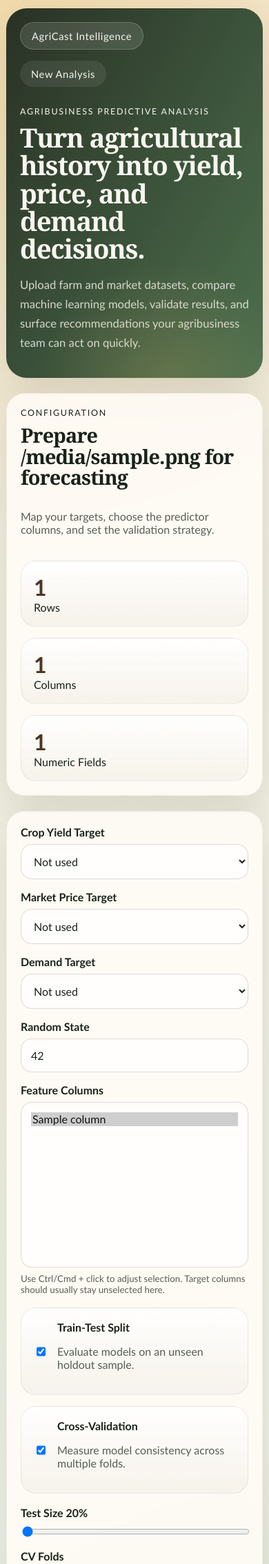
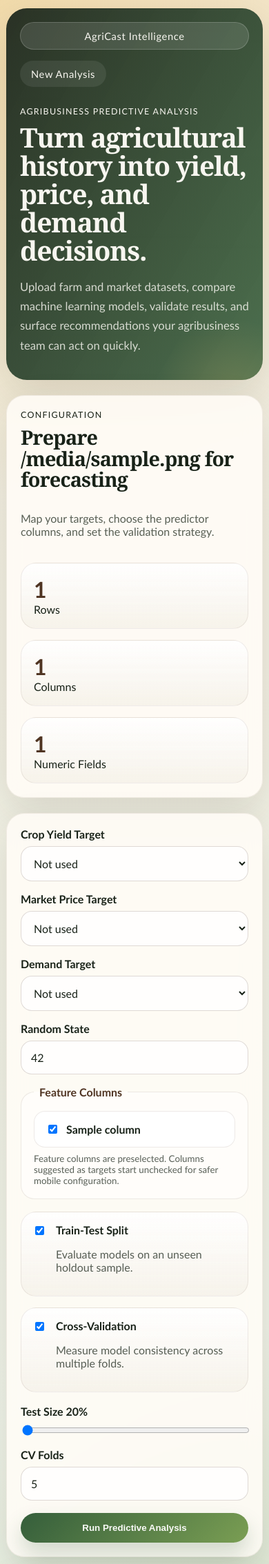
Before and after one commit to kgthunder-arch/Thunder-repository, a Flask app: template templates/configure.html in a window 390 px wide. Shown: the top 2268 px of the page at 69% size. Run offline with Flask 3, Linux system fonts and the light colour scheme; the template is opened without the code that fills it: most values are stand-ins (such as "Sample title", 1, 10 or a date in 2020); some libraries are stand-ins or nearby versions.

Commit message:
Improve mobile layout and feature selection

```diff
--- a/static/css/styles.css
+++ b/static/css/styles.css
@@ -14,6 +14,11 @@
 
 * {
     box-sizing: border-box;
+}
+
+html,
+body {
+    overflow-x: hidden;
 }
 
 body {
@@ -188,7 +193,7 @@ body {
 }
 
 .feature-grid {
-    grid-template-columns: repeat(auto-fit, minmax(200px, 1fr));
+    grid-template-columns: repeat(auto-fit, minmax(180px, 1fr));
     margin-top: 18px;
 }
 
@@ -234,7 +239,7 @@ body {
 
 .source-grid,
 .toggle-row {
-    grid-template-columns: repeat(auto-fit, minmax(260px, 1fr));
+    grid-template-columns: repeat(auto-fit, minmax(220px, 1fr));
 }
 
 .source-card,
@@ -243,6 +248,7 @@ body {
     display: flex;
     gap: 14px;
     cursor: pointer;
+    align-items: flex-start;
 }
 
 .source-card input,
@@ -268,7 +274,8 @@ body {
 input[type="file"],
 input[type="number"],
 input[type="range"],
-select {
+select,
+button {
     width: 100%;
 }
 
@@ -281,10 +288,59 @@ select {
     background: rgba(255, 255, 255, 0.82);
     color: var(--ink);
     font: inherit;
+    font-size: 16px;
 }
 
 select[multiple] {
     min-height: 240px;
+}
+
+fieldset {
+    margin: 0;
+    min-width: 0;
+}
+
+.feature-fieldset {
+    border: 1px solid rgba(79, 52, 34, 0.1);
+    border-radius: 20px;
+    padding: 18px;
+    background: rgba(255, 255, 255, 0.54);
+}
+
+.feature-fieldset legend {
+    padding: 0 8px;
+    font-weight: 700;
+    color: var(--soil);
+}
+
+.feature-checklist {
+    display: grid;
+    grid-template-columns: repeat(auto-fit, minmax(180px, 1fr));
+    gap: 12px;
+}
+
+.feature-option {
+    display: flex;
+    align-items: center;
+    gap: 10px;
+    padding: 14px;
+    border-radius: 16px;
+    border: 1px solid rgba(79, 52, 34, 0.1);
+    background: rgba(255, 255, 255, 0.86);
+    cursor: pointer;
+    min-width: 0;
+}
+
+.feature-option span {
+    overflow-wrap: anywhere;
+}
+
+.feature-option input {
+    flex: 0 0 auto;
+}
+
+.feature-option-muted {
+    opacity: 0.72;
 }
 
 .config-grid {
@@ -329,6 +385,7 @@ select[multiple] {
 .table-shell {
     width: 100%;
     overflow-x: auto;
+    -webkit-overflow-scrolling: touch;
 }
 
 .data-table {
@@ -367,6 +424,15 @@ select[multiple] {
     padding: 18px;
 }
 
+.chart-card {
+    overflow: hidden;
+}
+
+.chart-card .plotly-graph-div,
+.chart-card .js-plotly-plot {
+    width: 100% !important;
+}
+
 .chart-grid,
 .table-grid {
     grid-template-columns: repeat(2, minmax(0, 1fr));
@@ -396,6 +462,7 @@ select[multiple] {
     .page-shell {
         width: min(100% - 18px, 100%);
         margin-top: 12px;
+        margin-bottom: 28px;
     }
 
     .hero-shell,
@@ -406,4 +473,58 @@ select[multiple] {
     .hero-copy {
         padding-top: 28px;
     }
+
+    .hero-shell::after {
+        width: 220px;
+        height: 220px;
+        inset: auto -18% -24% auto;
+    }
+
+    .hero-copy h1 {
+        font-size: clamp(2rem, 10vw, 2.8rem);
+    }
+
+    .eyebrow,
+    .section-kicker {
+        letter-spacing: 0.1em;
+    }
+
+    .source-card,
+    .toggle-card,
+    .feature-option,
+    .insight-card,
+    .table-card,
+    .chart-card {
+        padding: 16px;
+    }
+
+    .feature-checklist,
+    .stats-row,
+    .feature-grid,
+    .source-grid,
+    .toggle-row {
+        grid-template-columns: 1fr;
+    }
+
+    .primary-button,
+    .nav-link,
+    .brand-pill,
+    .recommendation-chip {
+        width: 100%;
+        justify-content: center;
+    }
+
+    .data-table {
+        font-size: 0.86rem;
+    }
+
+    .data-table th,
+    .data-table td {
+        padding: 10px 12px;
+    }
+
+    .page-footer {
+        padding-top: 2px;
+        font-size: 0.85rem;
+    }
 }
--- a/templates/configure.html
+++ b/templates/configure.html
@@ -63,19 +63,24 @@
                 <label for="random_state">Random State</label>
                 <input id="random_state" name="random_state" type="number" value="42" min="1">
             </div>
-            <div class="form-group wide-group">
-                <label for="feature_columns">Feature Columns</label>
-                <select id="feature_columns" name="feature_columns" multiple size="10">
+            <fieldset class="form-group wide-group feature-fieldset">
+                <legend>Feature Columns</legend>
+                <div class="feature-checklist">
                     {% for column in summary.columns %}
-                        {% if column not in [summary.suggestions["yield"], summary.suggestions["price"], summary.suggestions["demand"]] %}
-                            <option value="{{ column }}" selected>{{ column }}</option>
-                        {% else %}
-                            <option value="{{ column }}">{{ column }}</option>
-                        {% endif %}
+                        {% set is_target = column in [summary.suggestions["yield"], summary.suggestions["price"], summary.suggestions["demand"]] %}
+                        <label class="feature-option {% if is_target %}feature-option-muted{% endif %}">
+                            <input
+                                type="checkbox"
+                                name="feature_columns"
+                                value="{{ column }}"
+                                {% if not is_target %}checked{% endif %}
+                            >
+                            <span>{{ column }}</span>
+                        </label>
                     {% endfor %}
-                </select>
-                <small>Use Ctrl/Cmd + click to adjust selection. Target columns should usually stay unselected here.</small>
-            </div>
+                </div>
+                <small>Feature columns are preselected. Columns suggested as targets start unchecked for safer mobile configuration.</small>
+            </fieldset>
         </div>
 
         <div class="toggle-row">
```
